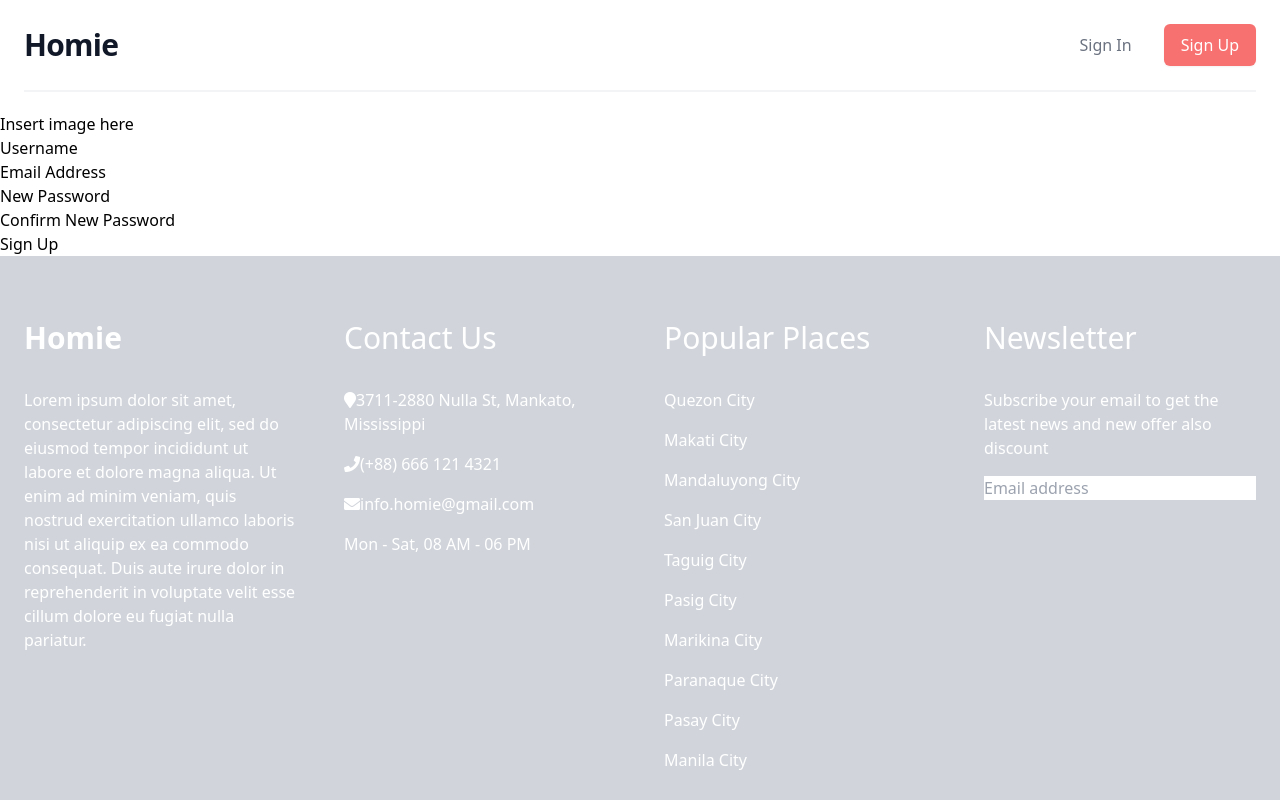
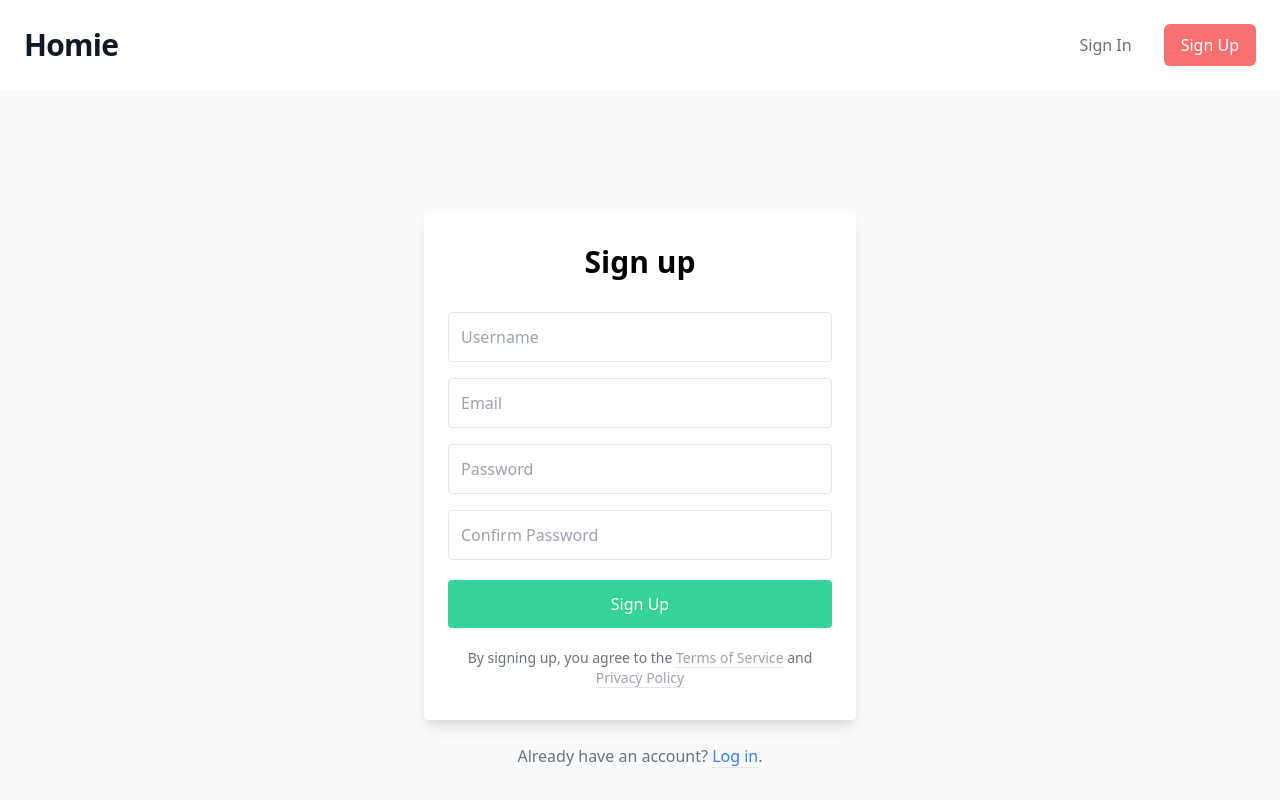
Before and after one commit to homie-avion/homie-react, a React (Create React App) app: page /signup in a window 1280 px wide. Shown: the top 800 px of the page. Built offline with nearby package versions, Linux system fonts and the light colour scheme; some icons are missing.

Commit message:
transitions sign-in and up component and pages to tailwind css

```diff
--- a/src/components/layout/navbar/navbar.component.jsx
+++ b/src/components/layout/navbar/navbar.component.jsx
@@ -64,10 +64,10 @@ const Navbar = () => {
     return (
     <Fragment>
         <nav
-            className="max-w-7xl mx-auto px-4 sm:px-6"
+            className="max-w-7xl  mx-auto px-4 sm:px-6"
             role="navigation"
         >
-            <div className="flex justify-between items-center border-b-2 border-gray-100 py-6">
+            <div className="flex justify-between items-center py-6">
                 <Link to="/" className="text-gray-900 text-3xl font-extrabold tracking-tight">
                     Homie
                 </Link>
--- a/src/components/pages/signin/signin.component.jsx
+++ b/src/components/pages/signin/signin.component.jsx
@@ -1,27 +1,22 @@
 import React from 'react'
-import {Container, Row, Col, Card} from 'react-bootstrap'
+// import {Container, Row, Col, Card} from 'react-bootstrap'
 import SignInForm from './signin.form.component'
 
 const SignIn = (props) => {
 
     return (
-        <Container>
-            <Row className="mt-5">
-                <Col>
-                <h1>Insert image here</h1>
-                </Col>
+        <div className="bg-gray-50 min-h-screen flex flex-col">
+            <div className="container max-w-md mx-auto flex-1 flex flex-col items-center justify-center px-2">
 
-                <Col className="sign-up-form">
-                    <Card>
-                        <Card.Body>
-                            <SignInForm
-                                {...props}
-                            />
-                        </Card.Body>
-                    </Card>
-                </Col>
-            </Row>
-        </Container>
+                <div className="bg-white px-6 py-8 rounded shadow-lg text-black w-full">
+                    <h1 class="mb-8 text-3xl text-center font-bold">Sign In</h1>
+                    <SignInForm
+                        {...props}
+                    />
+
+                </div>
+            </div>
+        </div>
     )
 }
 
--- a/src/components/pages/signin/signin.form.component.jsx
+++ b/src/components/pages/signin/signin.form.component.jsx
@@ -1,5 +1,4 @@
 import React from 'react'
-import {Form} from 'react-bootstrap'
 import Button from '../../shared/button/button.component'
 
 const SignInForm = (props) => {
@@ -14,32 +13,34 @@ const SignInForm = (props) => {
     } = props
 
     return (
-        <Form onSubmit={(e) => handleSubmit(e, {email, password})}>
-            <Form.Group controlId="email">
-                <Form.Label>Email Address</Form.Label>
-                <Form.Control
+        <form onSubmit={(e) => handleSubmit(e, {email, password})}>
+
+            <input
+                className="block border border-grey-light w-full p-3 rounded mb-4"
                 type="email"
                 onChange={(e) => setEmail(e.target.value)}
                 required
                 disabled = {isLoading}
+                placeholder = "Email"
             />
-            </Form.Group>
 
-            <Form.Group controlId="password">
-                <Form.Label>Password</Form.Label>
-                <Form.Control
+
+
+            <input
+                className="block border border-grey-light w-full p-3 rounded mb-4"
                 type="password"
                 onChange={(e) => setPassword(e.target.value)}
                 minLength="6"
                 required
                 disabled = {isLoading}
+                placeholder = "Password"
             />
-            </Form.Group>
+
             <Button
                 {...button_props}
                 isLoading = {isLoading}
             />
-        </Form>
+        </form>
     )
 }
 
--- a/src/components/pages/signup/signup.component.jsx
+++ b/src/components/pages/signup/signup.component.jsx
@@ -1,27 +1,32 @@
-import React from 'react'
-import {Container, Row, Col, Card} from 'react-bootstrap'
+import React from "react";
+// import {Container, Row, Col, Card} from 'react-bootstrap'
 
-import SignUpForm from './signup.form.component'
+import SignUpForm from "./signup.form.component";
 
 const SignUp = (props) => {
+  return (
+    <div className="bg-gray-50 min-h-screen flex flex-col">
+        <div className="container max-w-md mx-auto flex-1 flex flex-col items-center justify-center px-2">
 
-    return (
-        <Container>
-            <Row className="mt-5">
-                <Col>
-                <h1>Insert image here</h1>
-                </Col>
+            <div className="bg-white px-6 py-8 rounded shadow-lg text-black w-full">
+                <h1 class="mb-8 text-3xl text-center font-bold">Sign up</h1>
+                <SignUpForm {...props} />
+                <div class="text-center text-sm text-gray-500 mt-4">
+                    By signing up, you agree to the <a className="no-underline border-b border-grey-dark text-gray-400" href="#">
+                    Terms of Service
+                    </a> and <a className="no-underline border-b border-grey-dark text-gray-400" href="#">
+                    Privacy Policy
+                    </a>
+                </div>
 
-                <Col className="sign-up-form">
-                    <Card>
-                        <Card.Body>
-                            <SignUpForm {...props}/>
-                        </Card.Body>
-                    </Card>
-                </Col>
-            </Row>
-        </Container>
-    )
-}
+            </div>
+            <div class="text-gray-500 mt-6">
+                Already have an account? <a class="no-underline border-b border-blue text-blue-500" href="../login/">Log in
+                </a>.
+            </div>
+        </div>
+    </div>
+  );
+};
 
-export default SignUp
+export default SignUp;
--- a/src/components/pages/signup/signup.form.component.jsx
+++ b/src/components/pages/signup/signup.form.component.jsx
@@ -1,5 +1,5 @@
 import React, {Fragment} from 'react'
-import {Form} from 'react-bootstrap'
+// import {div} from 'react-bootstrap'
 
 import Button from '../../shared/button/button.component'
 
@@ -23,55 +23,55 @@ const SignUpForm = (props) => {
 
 
     return (
-        <Form onSubmit={e => handleSubmit(e, {username, email, password, confirmPassword})}>
-
-            <Form.Group controlId="username">
-                <Form.Label>Username</Form.Label>
-                <Form.Control
+        <form onSubmit={e => handleSubmit(e, {username, email, password, confirmPassword})}>
+            <input
+                className="block border border-grey-light w-full p-3 rounded mb-4"
                 type="text"
                 onChange={(e) => setUsername(e.target.value)}
                 value = {username ? username : ""}
                 required = {mode === "edit" ? false : true}
                 disabled = {mode === "edit" || mode === "create" ? false : true}
+                placeholder ="Username"
             />
-            </Form.Group>
 
-            <Form.Group controlId="email">
-                <Form.Label>Email Address</Form.Label>
-                <Form.Control
+
+
+            <input
+                className="block border border-grey-light w-full p-3 rounded mb-4"
                 type="email"
                 onChange={(e) => setEmail(e.target.value)}
                 value = {email ? email : ""}
                 required = {mode === "edit" ? false : true}
                 disabled = {mode === "edit" || mode === "create" ? false : true}
+                placeholder ="Email"
             />
-            </Form.Group>
+
 
             {
                 mode === "edit" || mode === "create"
                 ?
                 <Fragment>
-                    <Form.Group controlId="password">
-                        <Form.Label>{mode !== "show" ? "New Password": "Password"}</Form.Label>
-                        <Form.Control
+
+                    <input
+                        className="block border border-grey-light w-full p-3 rounded mb-4"
                         type="password"
                         onChange={(e) => setPassword(e.target.value)}
                         minLength="6"
                         // value = {""}
                         required = {mode === "edit" ? false : true}
+                        placeholder ={ mode === "edit" ? "New Password": "Password"}
                     />
-                    </Form.Group>
 
-                    <Form.Group controlId="confirmpassword">
-                        <Form.Label>{mode !== "show" ? "Confirm New Password": "Confirm Password"}</Form.Label>
-                        <Form.Control
+                    <input
+                        className="block border border-grey-light w-full p-3 rounded mb-4"
                         type="password"
                         onChange={(e) => setConfirmPassword(e.target.value)}
                         minLength="6"
                         // value = {""}
                         required = {mode === "edit" ? false : true}
+                        placeholder = {mode === "edit" ? "Confirm New Password": "Confirm Password"}
                     />
-                    </Form.Group>
+
                 </Fragment>
                 : ""
             }
@@ -92,7 +92,7 @@ const SignUpForm = (props) => {
                 </Fragment>
                 :""
             }
-        </Form>
+        </form>
     )
 }
 
--- a/src/components/shared/button/button.component.jsx
+++ b/src/components/shared/button/button.component.jsx
@@ -1,29 +1,26 @@
 import React, {Fragment} from 'react'
-import {Button as ButtonB, Spinner} from 'react-bootstrap'
+// import {Button as ButtonB, Spinner} from 'react-bootstrap'
 
 
-const Button = ({isLoading, text, variant, type, size, onClick}) => {
+const Button = ({isLoading, text, type, onClick}) => {
     return (
-        <ButtonB
-            variant={variant}
+        <button
+            className = "w-full text-center py-3 rounded bg-green-400 text-white hover:bg-green-500 focus:outline-none my-1"
+
             disabled={isLoading}
             type={type}
             onClick={onClick}
-            size={size}
+
         >
             {isLoading
             ?
             <Fragment>
-            <Spinner
-                as="span"
-                animation="border"
-                size="sm"
-                role="status"
-                aria-hidden="true"
-            />  loading ...
+                <svg class="animate-spin h-5 w-5 mr-3 ..." viewBox="0 0 24 24">
+                </svg>
+                Processing ...
             </Fragment>
             : text}
-        </ButtonB>
+        </button>
     )
 }
 
```
Lines whose indentation alone changed are shown as unchanged.
